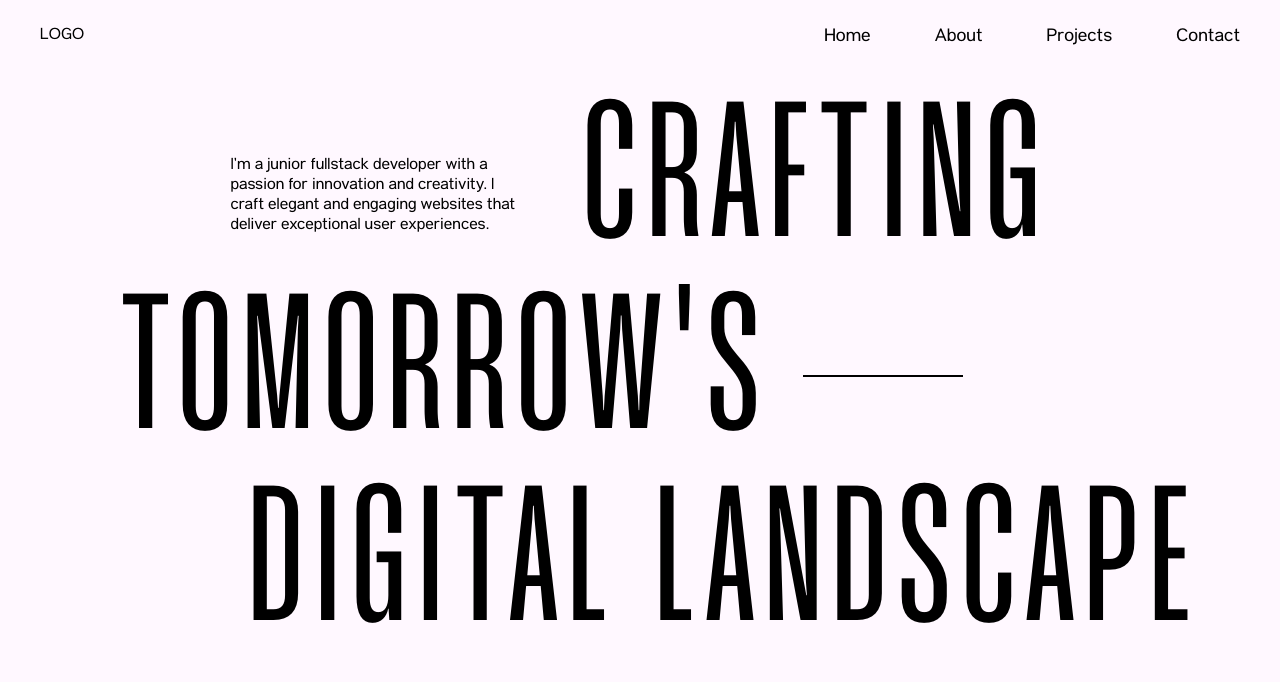
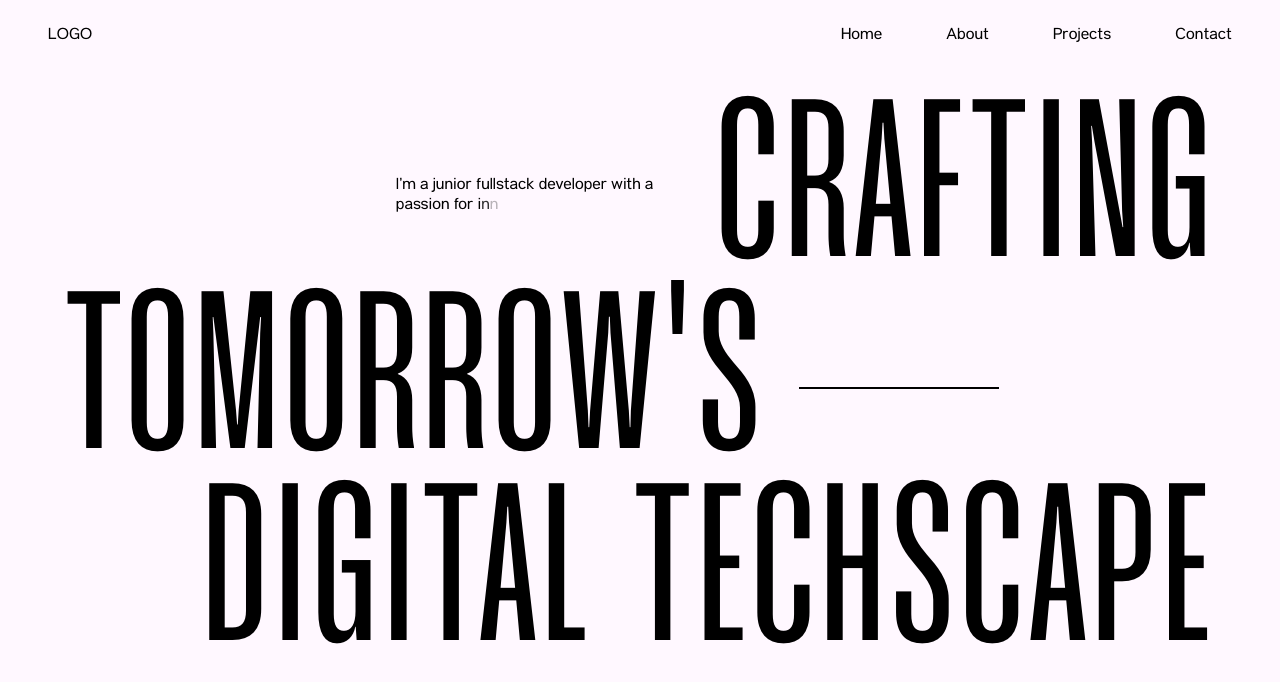
Before and after one commit to sawnaytharpoe02/PortofolioV2, a React (Vite) app: page / in a window 1280 px wide. Shown: the top 682 px of the page. Built offline with nearby package versions, Linux system fonts and the light colour scheme.

Commit message:
added animation to hero section

```diff
--- a/src/components/HeroSection/Hero.jsx
+++ b/src/components/HeroSection/Hero.jsx
@@ -1,31 +1,81 @@
 import React from "react";
+import { motion } from "framer-motion";
+
+const letterAnimate = {
+  initial: {
+    y: "65%",
+    opacity: 0,
+  },
+  animate: {
+    y: 0,
+    opacity: 1,
+    transition: {
+      duration: 0.7,
+      ease: "easeInOut",
+    },
+  },
+};
 
 const Hero = () => {
   return (
-    <div className="w-full flex flex-col leading-none px-10 mt-3">
-      <div className="flex items-center justify-center space-x-8">
-        <div className="w-[18rem] mt-6 leading-5">
-          I’m a junior fullstack developer with a passion for innovation and
-          creativity. I craft elegant and engaging websites that deliver
-          exceptional user experiences.
-        </div>
-        <div className="w-68 h-0.5 bg-black"></div>
-        <h1 className="font-mango text-[12em] tracking-wider uppercase">
-          Crafting
-        </h1>
+    <motion.div
+      initial="initial"
+      animate="animate"
+      transition={{ staggerChildren: 0.1 }}
+      className="w-full flex flex-col leading-none px-16 mt-3 text-dynamic tracking-wide font-mango">
+      <HeroRowTop title={"Crafting"} />
+      <HeroRowCenter title={"Tomorrow's"} />
+      <HeroRowBottom title={"Digital Techscape"} />
+    </motion.div>
+  );
+};
+
+const AnimateHeroLetters = ({ title }) => (
+  <motion.span variants={letterAnimate} className="inline-block uppercase">
+    {title}
+  </motion.span>
+);
+
+const introPara = `I’m a junior fullstack developer with a passion for innovation and
+        creativity. I craft elegant and engaging websites that deliver
+        exceptional user experiences.`;
+
+const HeroRowTop = ({ title }) => {
+  return (
+    <div className="flex items-center justify-end space-x-8">
+      <div className="w-[18rem] mt-10 leading-5 font-anderson text-base tracking-normal">
+        {introPara.split("").map((char, index) => (
+          <motion.span
+            initial={{ y: 40, opacity: 0 }}
+            animate={{ y: 0, opacity: 1 }}
+            transition={{ delay: index * 0.1 }}
+            key={index}>
+            {char}
+          </motion.span>
+        ))}
       </div>
-      {/* second part */}
-      <div className="flex items-center justify-start space-x-8">
-        <h1 className="font-mango text-[12em] tracking-wider uppercase ml-20">
-          Tomorrow's
-        </h1>
-        <div className="w-[10em] h-0.5 bg-black"></div>
-      </div>
+      <AnimateHeroLetters title={title} />
+    </div>
+  );
+};
 
-      {/* third part */}
-      <h1 className="font-mango text-[12em] tracking-wider uppercase ml-52">
-        Digital Landscape
-      </h1>
+const HeroRowCenter = ({ title }) => {
+  return (
+    <div className="flex items-center justify-start space-x-8 -mt-8">
+      <AnimateHeroLetters title={title} />
+      <motion.div
+        initial={{ width: 0 }}
+        animate={{ width: "200px" }}
+        transition={{ delay: 0.6 }}
+        className="h-0.5 bg-black"></motion.div>
+    </div>
+  );
+};
+
+const HeroRowBottom = ({ title }) => {
+  return (
+    <div className="flex justify-end -mt-8">
+      <AnimateHeroLetters title={title} />
     </div>
   );
 };
--- a/src/components/NavSection/Navbar.jsx
+++ b/src/components/NavSection/Navbar.jsx
@@ -52,14 +52,14 @@ const Navbar = () => {
   };
 
   return (
-    <nav className="flex px-10 py-6 bg-transparent justify-between">
+    <nav className="flex px-12 py-6 bg-transparent justify-between">
       {/* PORTFOLIO LOGO */}
       <h1>LOGO</h1>
 
       {/* Desktop Navbar */}
       <div className="hidden sm:flex space-x-8 md:space-x-16">
         {navLinks?.map((link, i) => (
-          <div key={i} className="relative overflow-hidden text-lg">
+          <div key={i} className="relative overflow-hidden">
             <AnimatedNavLink title={link.title} />
           </div>
         ))}
--- a/tailwind.config.js
+++ b/tailwind.config.js
@@ -11,6 +11,9 @@ export default {
         white: "#fff8ff",
         dark: "#2a292b",
       },
+      fontSize: {
+        dynamic: "clamp(4rem, 30vw, 14rem)",
+      },
     },
   },
   plugins: [],
```
